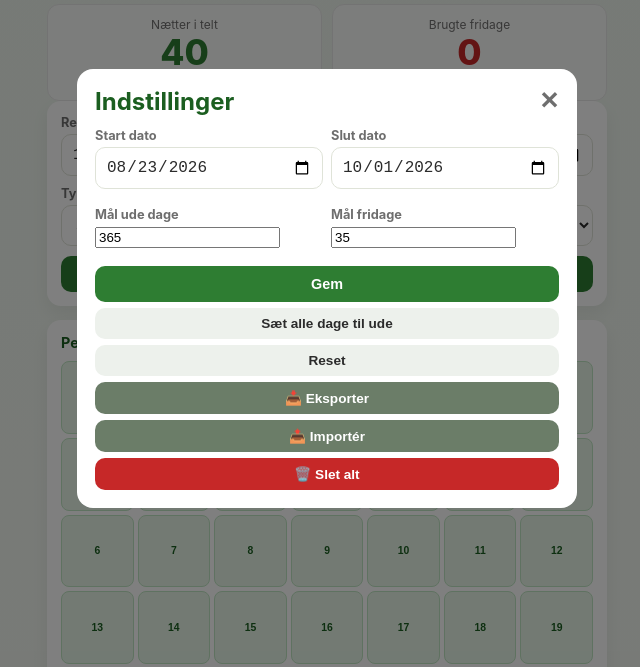
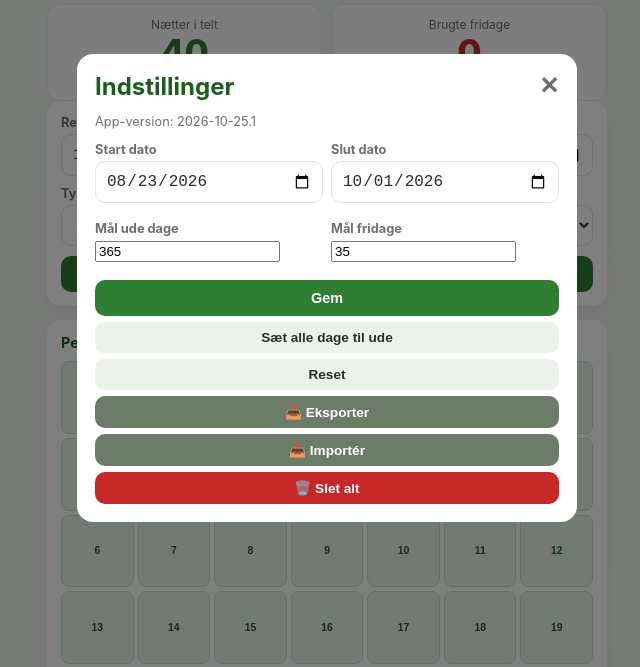
Before and after one commit to albertvnajbjerg-ux/365dage-i-telt, a plain HTML site: page index.html in a window 1280 px wide. Both pictures are taken after a click on the button "⚙️". Shown: the part 112-779 px from the top of the page, without its empty margins (313-953 px from the left). Drawn offline with Linux system fonts and the light colour scheme.

Commit message:
Vis app-version i indstillinger

```diff
--- a/index.html
+++ b/index.html
@@ -471,6 +471,7 @@
         <button class="close-btn" onclick="toggleModal()">✕</button>
 
         <h2>Indstillinger</h2>
+        <p id="settings-version" class="muted">Version</p>
 
         <div class="settings-grid">
 
@@ -1399,6 +1400,8 @@
 
     document.getElementById('app-version').textContent =
         `Opdateret version ${APP_VERSION}`;
+    document.getElementById('settings-version').textContent =
+        `App-version: ${APP_VERSION}`;
 
     updateView();
 
```
